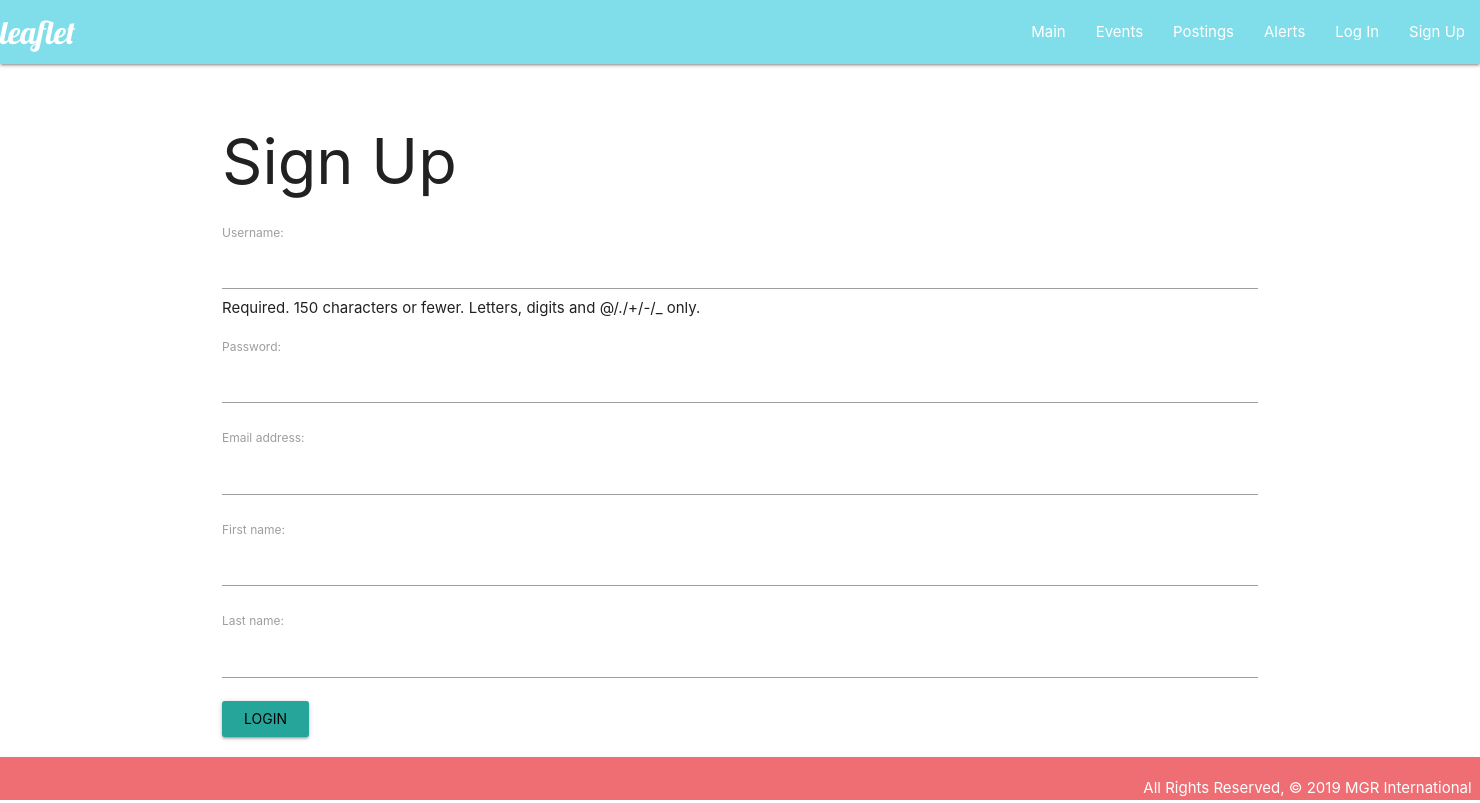
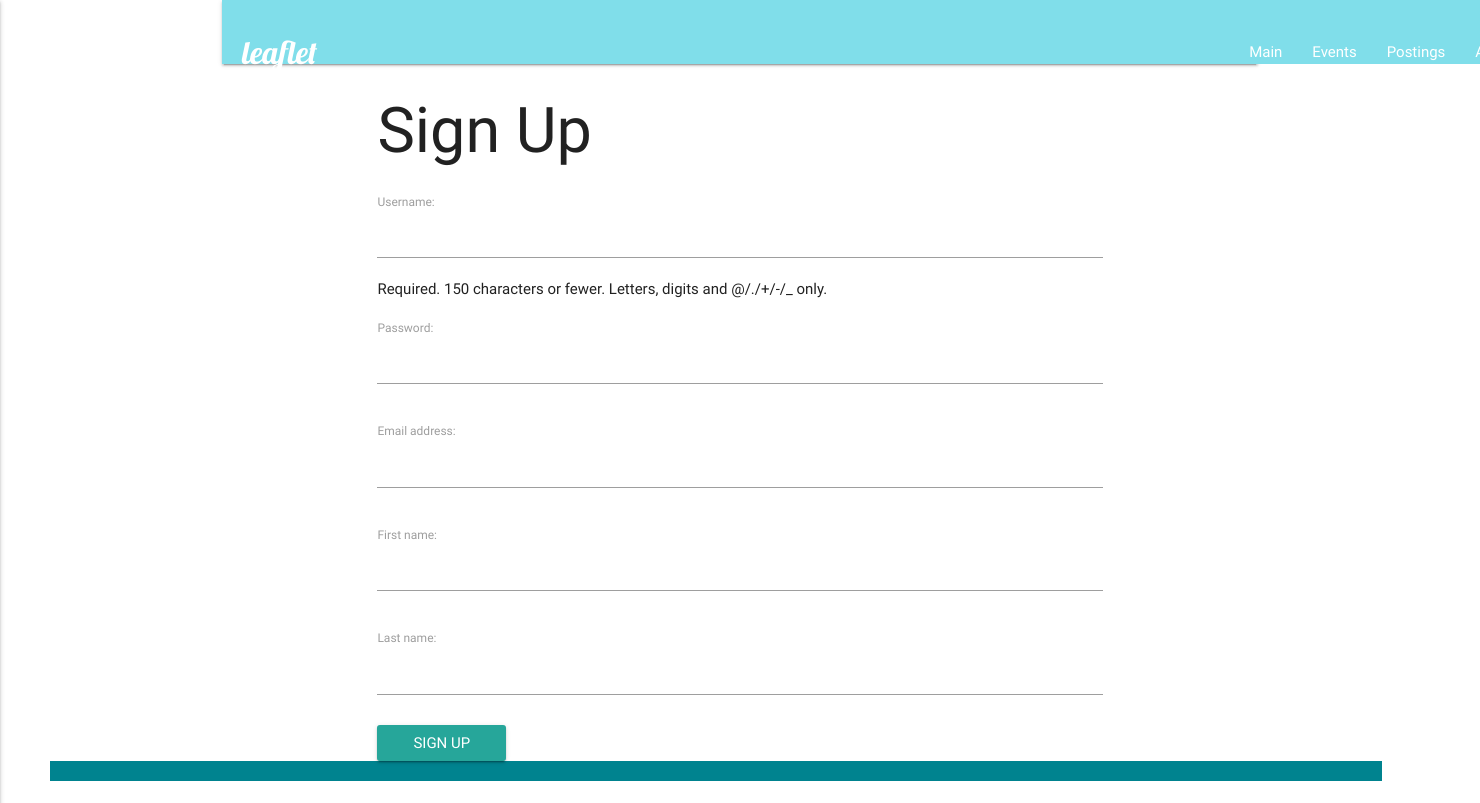
Before and after one commit to weronikaviola/leaflet, a Django app: page /accounts/signup in a window 1480 px wide; the page is wider, and only the part inside the window is pictured. Run offline with Django 3.2, Linux system fonts and the light colour scheme; some libraries are stand-ins or nearby versions.

Commit message:
add containers to pages, update landing page, fix nav bar issues

```diff
--- a/leaflet/main_app/static/css/style.css
+++ b/leaflet/main_app/static/css/style.css
@@ -1,24 +1,27 @@
 body {
     height: 100vh;
-    display: flex;
+    /* display: flex;
     flex-direction: column;
     justify-content: space-between;
     align-content: center;
-    align-items: center;
+    align-items: center; */
     width: 100vw;
+    overflow: unset !important;
 }
 
-header {
-    width: 100%;
+.nav-wrapper {
+    width: 100vw;
+    padding: 20px;
 }
 
-.title {
+.brand-logo {
     font-family: 'Lobster', cursive;
-    padding: 20px;
+    padding-left: 100px;
 }
 
 footer {
     padding-top: 0;
     text-align: right;
-    width: 100%;
+    width: 90%;
+    margin: 0px 50px;
 }
--- a/leaflet/main_app/static/javascript/main.js
+++ /dev/null
@@ -1,5 +0,0 @@
-// For collapsing side nav
-document.addEventListener('DOMContentLoaded', function() {
-    var elems = document.querySelectorAll('.sidenav');
-    var instances = M.Sidenav.init(elems, options);
-  });
--- a/leaflet/main_app/templates/base.html
+++ b/leaflet/main_app/templates/base.html
@@ -8,24 +8,23 @@
     <title>leaflet</title>
     <!-- Materialize CDN -->
     <link rel="stylesheet" href="https://cdnjs.cloudflare.com/ajax/libs/materialize/1.0.0/css/materialize.min.css">
-    <!-- Materialize icons -->
+    <link href="https://fonts.googleapis.com/css?family=Lobster|Roboto" rel="stylesheet">
+    <!-- Added jQuery -->
+    <link rel="stylesheet" href="https://cdnjs.cloudflare.com/ajax/libs/materialize/0.100.2/css/materialize.min.css">
     <link href="https://fonts.googleapis.com/icon?family=Material+Icons" rel="stylesheet">
-    <!-- Added jQuery -->
-    <link href="https://fonts.googleapis.com/css?family=Lobster|Roboto" rel="stylesheet">
+    <script type = "text/javascript" src = "https://code.jquery.com/jquery-2.1.1.min.js"></script>
+    <script src="https://cdnjs.cloudflare.com/ajax/libs/materialize/0.100.2/js/materialize.min.js"></script>
     <link rel="stylesheet" href="{% static 'css/style.css' %}">
-    <script src="https://ajax.googleapis.com/ajax/libs/jquery/3.3.1/jquery.min.js"></script>
-    <!-- Compiled and minified JavaScript -->
-    <script src="https://cdnjs.cloudflare.com/ajax/libs/materialize/1.0.0/js/materialize.min.js"></script>
-    <!-- custom js -->
-    <script type="text/javascript" src = "{% static 'javascript/main.js' %}"></script>
+
 </head>
 
 <body>
-    <header>
+    <div class="container header">
         <nav>
             <div class="cyan lighten-3 nav-wrapper">
-                <a href="#" class="title brand-logo">leaflet</a>
-                <a href="#" data-target="mobile-demo" class="sidenav-trigger"><i class="material-icons">menu</i></a>
+                <a href="#!" class="title brand-logo">leaflet</a>
+                <a href="#" data-activates="mobile-demo" class="sidenav-trigger"><i class="material-icons">menu</i></a>
+                <!-- login / out or sign up based on auth'd user -->
                 <ul id="nav-mobile" class="right">
                 {% if user.is_authenticated %}
                     <li><a href="{% url 'logout' %}">Log Out</a></li>
@@ -34,6 +33,8 @@
                     <li><a href="{% url 'signup' %}">Sign Up</a></li>
                 {% endif %}
                 </ul>
+
+                <!-- nav that appears on medium sized screen or larger  -->
                 <ul class="right hide-on-med-and-down">
                     <li class="tab"><a href="{% url 'main' %}">Main</a></li>
                     <li class="tab"><a href="{% url 'events_index' %}">Events</a></li>
@@ -46,21 +47,27 @@
             </div>
         </nav>
 
-        <!-- hidden side nav (not appearing) -->
+        <!-- hidden side nav -->
         <ul class="sidenav" id="mobile-demo">
             <li class="tab"><a href="{% url 'main' %}">Main</a></li>
             <li class="tab"><a href="{% url 'events_index' %}">Events</a></li>
             <li class="tab"><a href="{% url 'postings_index' %}">Postings</a></li>
             <li class="tab"><a href="{% url 'alerts_index' %}">Alerts</a></li>
+            {% if user.is_authenticated %}
+            <li class="tab"><a href="{% url 'account_settings' request.user.id %}">Profile Settings</a></li>
+            {% endif %}
         </ul>
-    </header>
+    </div>
     <div class="container">
         {% block content %}
         {% endblock %}
     </div>
-    <footer class="darken-3 page-footer">
+    <footer class="cyan darken-3 page-footer">
         <div class="darken-3 right">All Rights Reserved, &copy; 2019 MGR International &nbsp;</div>
     </footer>
-    <script src="https://cdnjs.cloudflare.com/ajax/libs/materialize/0.97.3/js/materialize.min.js"></script>
+
+    <script>
+    $(".sidenav-trigger").sideNav();
+    </script>
 </body>
 </html>
--- a/leaflet/main_app/templates/landing-base.html
+++ b/leaflet/main_app/templates/landing-base.html
@@ -26,7 +26,7 @@
         {% block content %}
         {% endblock %}
     </div>
-    <footer class="darken-3 page-footer">
+    <footer class="cyan darken-3 page-footer">
         <div class="right">All Rights Reserved, &copy; 2019 MGR International &nbsp;</div>
     </footer>
     <script src="https://cdnjs.cloudflare.com/ajax/libs/materialize/0.97.3/js/materialize.min.js"></script>
--- a/leaflet/main_app/templates/main_app/alert_confirm_delete.html
+++ b/leaflet/main_app/templates/main_app/alert_confirm_delete.html
@@ -1,5 +1,6 @@
 {% extends 'base.html' %}
 {% block content%}
+<div class="container">
     <h1>Delete Alert</h1>
     <h3>Are you sure you want to delete {{ object.title }}</h3>
     <form action="" method="POST">
@@ -7,4 +8,5 @@
         <input class="btn waves-effect waves-light"type="submit" value="Yes - Delete">
         <a href="{% url 'alerts_details' object.id %}">Cancel</a>
     </form>
+</div>
 {% endblock %}
--- a/leaflet/main_app/templates/main_app/alert_detail.html
+++ b/leaflet/main_app/templates/main_app/alert_detail.html
@@ -1,5 +1,6 @@
 {% extends 'base.html' %}
 {% block content%}
+<div class="container">
     <h1>{{ object.title}}</h1>
     <p>posted: {{ object.date }}</p>
     <p>description: {{ object.description}}</p>
@@ -7,4 +8,5 @@
         <a href="{% url 'alerts_update' object.id %}">Edit</a>
         <a href="{% url 'alerts_delete' object.id %}">Delete</a>
     </div>
+</div>
 {% endblock %}
--- a/leaflet/main_app/templates/main_app/alert_form.html
+++ b/leaflet/main_app/templates/main_app/alert_form.html
@@ -1,6 +1,7 @@
 {% extends 'base.html' %}
 {% block content%}
 {% if object %}
+<div class="container">
     <h1>Edit {{ object.title }}</h1>
     {% else %}
     <h1>Add Alert</h1>
@@ -12,6 +13,6 @@
         </table>
         <input class="btn waves-effect waves-light" type="submit" value="Add!">
     </form>
-
+</div>
 
 {% endblock %}
--- a/leaflet/main_app/templates/main_app/event_confirm_delete.html
+++ b/leaflet/main_app/templates/main_app/event_confirm_delete.html
@@ -1,5 +1,6 @@
 {% extends 'base.html' %}
 {% block content%}
+<div class="container">
     <h1>Delete Event</h1>
     <h3>Are you sure you want to delete {{ object.name }}</h3>
     <form action="" method="POST">
@@ -7,4 +8,5 @@
         <input class="btn waves-effect waves-light" type="submit" value="Yes - Delete">
         <a href="{% url 'events_details' object.id %}">Cancel</a>
     </form>
+</div>
 {% endblock %}
--- a/leaflet/main_app/templates/main_app/event_detail.html
+++ b/leaflet/main_app/templates/main_app/event_detail.html
@@ -1,5 +1,6 @@
 {% extends 'base.html' %}
 {% block content%}
+<div class="container">
     <h1>Event: {{ object.name}}</h1>
     <p>Date: {{ object.date }}</p>
     <p>description: {{ object.description}}</p>
@@ -9,4 +10,5 @@
         <a href="{% url 'events_update' object.id %}">Edit</a>
         <a href="{% url 'events_delete' object.id %}">Delete</a>
     </div>
+</div>
 {% endblock %}
--- a/leaflet/main_app/templates/main_app/event_form.html
+++ b/leaflet/main_app/templates/main_app/event_form.html
@@ -1,6 +1,7 @@
 {% extends 'base.html' %}
 {% block content%}
 {% if object %}
+<div class="container">
     <h1>Edit {{ object.name }}</h1>
     {% else %}
     <h1>Add Event</h1>
@@ -12,6 +13,7 @@
         </table>
         <input class="btn waves-effect waves-light" type="submit" value="Add!">
     </form>
+</div>
 
 
 {% endblock %}
--- a/leaflet/main_app/templates/main_app/posting_confirm_delete.html
+++ b/leaflet/main_app/templates/main_app/posting_confirm_delete.html
@@ -1,5 +1,6 @@
 {% extends 'base.html' %}
 {% block content%}
+<div class="container">
     <h1>Delete Posting</h1>
     <h3>Are you sure you want to delete {{ object.title }}?</h3>
     <form action="" method="POST">
@@ -7,4 +8,5 @@
         <input class="btn waves-effect waves-light" type="submit" value="Yes - Delete">
         <a href="{% url 'postings_details' object.id %}">Cancel</a>
     </form>
+</div>
 {% endblock %}
--- a/leaflet/main_app/templates/main_app/posting_detail.html
+++ b/leaflet/main_app/templates/main_app/posting_detail.html
@@ -1,5 +1,6 @@
 {% extends 'base.html' %}
 {% block content%}
+<div class="container"></div>
     <h1>Title: {{ object.title}}</h1>
     <p>Date posted: {{ object.date }}</p>
     <p>description: {{ object.description}}</p>
@@ -8,4 +9,5 @@
         <a href="{% url 'postings_update' object.id %}">Edit</a>
         <a href="{% url 'postings_delete' object.id %}">Delete</a>
     </div>
+</div>
 {% endblock %}
--- a/leaflet/main_app/templates/main_app/posting_form.html
+++ b/leaflet/main_app/templates/main_app/posting_form.html
@@ -1,6 +1,7 @@
 {% extends 'base.html' %}
 {% block content%}
 {% if object %}
+<div class="container">
     <h1>Edit {{ object.name }}</h1>
     {% else %}
     <h1>Add Posting</h1>
@@ -12,6 +13,6 @@
         </table>
         <input class="btn waves-effect waves-light" type="submit" value="Add!">
     </form>
-
+</div>
 
 {% endblock %}
--- a/leaflet/main_app/templates/main_app/posting_list.html
+++ b/leaflet/main_app/templates/main_app/posting_list.html
@@ -6,7 +6,7 @@
 {% for posting in posting_list %}
 <div class="row">
     <div class="col s12 m4">
-        <div class="card small">
+        <div class="card small hoverable">
             <div class="card-image">
                 <img src="https://static1.squarespace.com/static/5335147ee4b033076efd1226/53409a42e4b083cf3cf2d849/579703fd440243061fe27ff9/1469514754585/20160723_090529000_iOS.jpg?format=1000w">
                 <span class="card-title">{{ posting.title }}</span>
--- a/leaflet/main_app/templates/main_app/profile_form.html
+++ b/leaflet/main_app/templates/main_app/profile_form.html
@@ -1,5 +1,6 @@
 {% extends 'base.html' %}
 {% block content %}
+<div class="container">
     <form action="" method="post">
         {% csrf_token %}
         <table>
@@ -7,4 +8,5 @@
         </table>
         <input class="btn waves-effect waves-light"type="submit" value="Submit">
     </form>
+</div>
 {% endblock %}
--- a/leaflet/main_app/templates/registration/login.html
+++ b/leaflet/main_app/templates/registration/login.html
@@ -1,13 +1,14 @@
 {% extends 'base.html' %}
 {% block content %}
 
+<div class="container">
     <h1>Log In</h1>
-
     <form action="{% url 'login' %}" method="post">
         {% csrf_token %}
         {{ form }}
         <input class="btn waves-effect waves-light" type="submit" value="login">
         <input type="hidden" name="next" value="{{next}}">
     </form>
+</div>
 
 {% endblock %}
--- a/leaflet/main_app/templates/registration/signup.html
+++ b/leaflet/main_app/templates/registration/signup.html
@@ -1,12 +1,14 @@
 {% extends 'base.html' %}
 {% block content %}
 
-<h1>Sign Up</h1>
+<div class="container">
+    <h1>Sign Up</h1>
 
-<form action="{% url 'signup' %}" method="post">
-    {% csrf_token %}
-    {{ form.as_p }}
-    <input class="btn waves-effect waves-light" type="submit" value="login">
-</form>
+    <form action="{% url 'signup' %}" method="post">
+        {% csrf_token %}
+        {{ form.as_p }}
+        <input class="btn waves-effect waves-light" type="submit" value="sign up">
+    </form>
+</div>
 
 {% endblock %}
```
Also changed, not shown: leaflet/main_app/templates/main_app/index.html (+3 -16 lines), leaflet/main_app/templates/main_app/landing.html (+17 -3 lines), leaflet/main_app/static/images/treehouse.png (added). Lines whose indentation alone changed are shown as unchanged.
